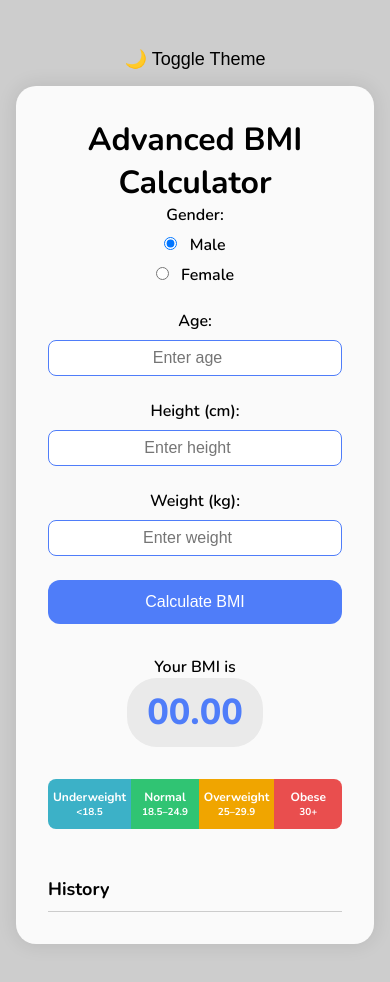
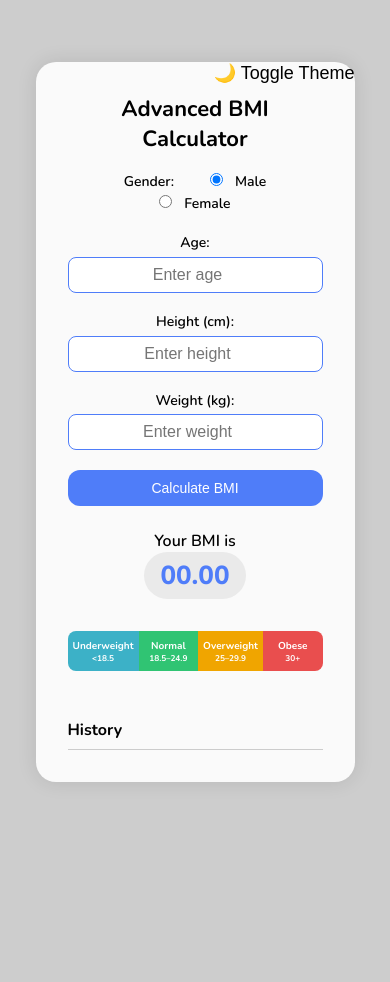
Before and after one commit to tobolovskaya/BMI-Calculator, a plain HTML site: page index.html in a window 390 px wide. After the commit the page ends 844 px from the top, so only its background shows below. Drawn offline with nearby package versions, Linux system fonts and the light colour scheme.

Commit message:
Update styles.css

```diff
--- a/styles.css
+++ b/styles.css
@@ -1,8 +1,8 @@
 @import url('https://fonts.googleapis.com/css2?family=Nunito:wght@600;700;800;900&display=swap');
 
 * {
+  margin: 0;
   padding: 0;
-  margin: 0;
   box-sizing: border-box;
 }
 
@@ -10,35 +10,39 @@ body {
   font-family: 'Nunito', sans-serif;
   background-color: #cdcdcd;
   color: #000;
+  min-height: 100vh;
+  display: flex;
+  align-items: center;
+  justify-content: center;
   transition: background-color 0.3s ease, color 0.3s ease;
-  min-height: 100vh;
 }
 
 body.dark {
   background-color: #1e1e1e;
-  color: #fff;
+  color: white;
 }
 
 .container {
-  max-width: 600px;
-  margin: 2rem auto;
+  width: 90%;
+  max-width: 500px;
   padding: 1rem;
-  text-align: center;
 }
 
 #theme-toggle {
+  float: right;
   background: transparent;
   border: none;
   font-size: 18px;
   cursor: pointer;
-  float: right;
   margin-bottom: 10px;
+  display: block;
 }
 
 .box {
   background-color: #fafafa;
   border-radius: 20px;
   padding: 2rem;
+  text-align: center;
   box-shadow: 0 0 20px rgba(0, 0, 0, 0.1);
 }
 
@@ -46,18 +50,23 @@ body.dark .box {
   background-color: #2c2c2c;
 }
 
+h1 {
+  font-size: 26px;
+  margin-bottom: 1rem;
+}
+
 .input {
-  margin-bottom: 1.5rem;
+  margin-bottom: 1.2rem;
 }
 
 .input label {
   display: block;
   font-size: 16px;
-  margin-bottom: 0.5rem;
+  margin-bottom: 0.3rem;
 }
 
 .input input[type="number"] {
-  width: 70%;
+  width: 100%;
   padding: 0.5rem;
   font-size: 16px;
   border: 1px solid #4f7df9;
@@ -66,15 +75,24 @@ body.dark .box {
 }
 
 .input input[type="radio"] {
+  margin-right: 0.4rem;
+}
+
+.input label input[type="radio"] {
   margin-right: 0.5rem;
+}
+
+.input:nth-child(1) label {
+  display: inline-block;
+  margin: 0 1rem;
 }
 
 button#calculate {
   width: 100%;
+  padding: 0.8rem;
+  font-size: 16px;
   background-color: #4f7df9;
-  color: #fff;
-  font-size: 16px;
-  padding: 0.8rem;
+  color: white;
   border: none;
   border-radius: 12px;
   cursor: pointer;
@@ -90,67 +108,56 @@ button#calculate:active {
 }
 
 .result {
-  margin-top: 2rem;
+  margin-top: 1.5rem;
 }
 
-.result #result {
-  font-size: 36px;
+#result {
+  font-size: 32px;
   font-weight: 800;
-  background: #eaeaea;
-  padding: 10px 20px;
+  background-color: #eaeaea;
+  color: #4f7df9;
+  padding: 0.5rem 1.5rem;
   border-radius: 30px;
   display: inline-block;
-  color: #4f7df9;
 }
 
 .comment {
   margin-top: 1rem;
-  font-size: 18px;
+  font-size: 16px;
   font-weight: 600;
 }
 
 #comment {
   color: #4f7df9;
-  font-weight: 800;
+  font-weight: bold;
 }
 
-/* BMI SCALE */
+/* BMI scale */
 .bmi-scale {
   display: flex;
   position: relative;
-  margin: 2rem 0 3rem;
-  height: 50px;
+  height: 40px;
   border-radius: 8px;
   overflow: hidden;
-  font-size: 14px;
+  margin: 2rem 0 3rem;
+  font-size: 12px;
+  font-weight: bold;
   text-align: center;
-  font-weight: bold;
 }
 
 .range {
   flex: 1;
+  padding: 5px;
+  color: #fff;
   display: flex;
   flex-direction: column;
   justify-content: center;
-  padding: 5px;
-  color: white;
 }
 
-.underweight {
-  background: #3cb1c7;
-}
-
-.normal {
-  background: #30c473;
-}
-
-.overweight {
-  background: #f0a500;
-}
-
-.obese {
-  background: #e94e4e;
-}
+.underweight { background-color: #3cb1c7; }
+.normal      { background-color: #30c473; }
+.overweight  { background-color: #f0a500; }
+.obese       { background-color: #e94e4e; }
 
 #pointer {
   position: absolute;
@@ -165,17 +172,17 @@ button#calculate:active {
 /* History */
 .history {
   text-align: left;
-  margin-top: 2rem;
 }
 
 .history h3 {
-  font-size: 18px;
-  margin-bottom: 10px;
+  font-size: 16px;
+  margin-bottom: 8px;
 }
 
 .history ul {
   list-style: none;
   padding: 0;
+  margin: 0;
   max-height: 150px;
   overflow-y: auto;
   border-top: 1px solid #ccc;
@@ -188,18 +195,34 @@ button#calculate:active {
 }
 
 /* Responsive */
-@media (max-width: 600px) {
-  .input input[type="number"] {
-    width: 100%;
+@media (max-width: 500px) {
+  h1 {
+    font-size: 22px;
   }
 
   .bmi-scale {
-    font-size: 12px;
+    font-size: 10px;
   }
 
-  #theme-toggle {
-    float: none;
-    margin: 0 auto 1rem;
-    display: block;
+  .input label {
+    font-size: 14px;
+  }
+
+  button#calculate {
+    font-size: 14px;
+    padding: 10px;
+  }
+
+  #result {
+    font-size: 26px;
+    padding: 0.4rem 1rem;
+  }
+
+  .comment {
+    font-size: 14px;
+  }
+
+  #pointer {
+    font-size: 14px;
   }
 }
```
